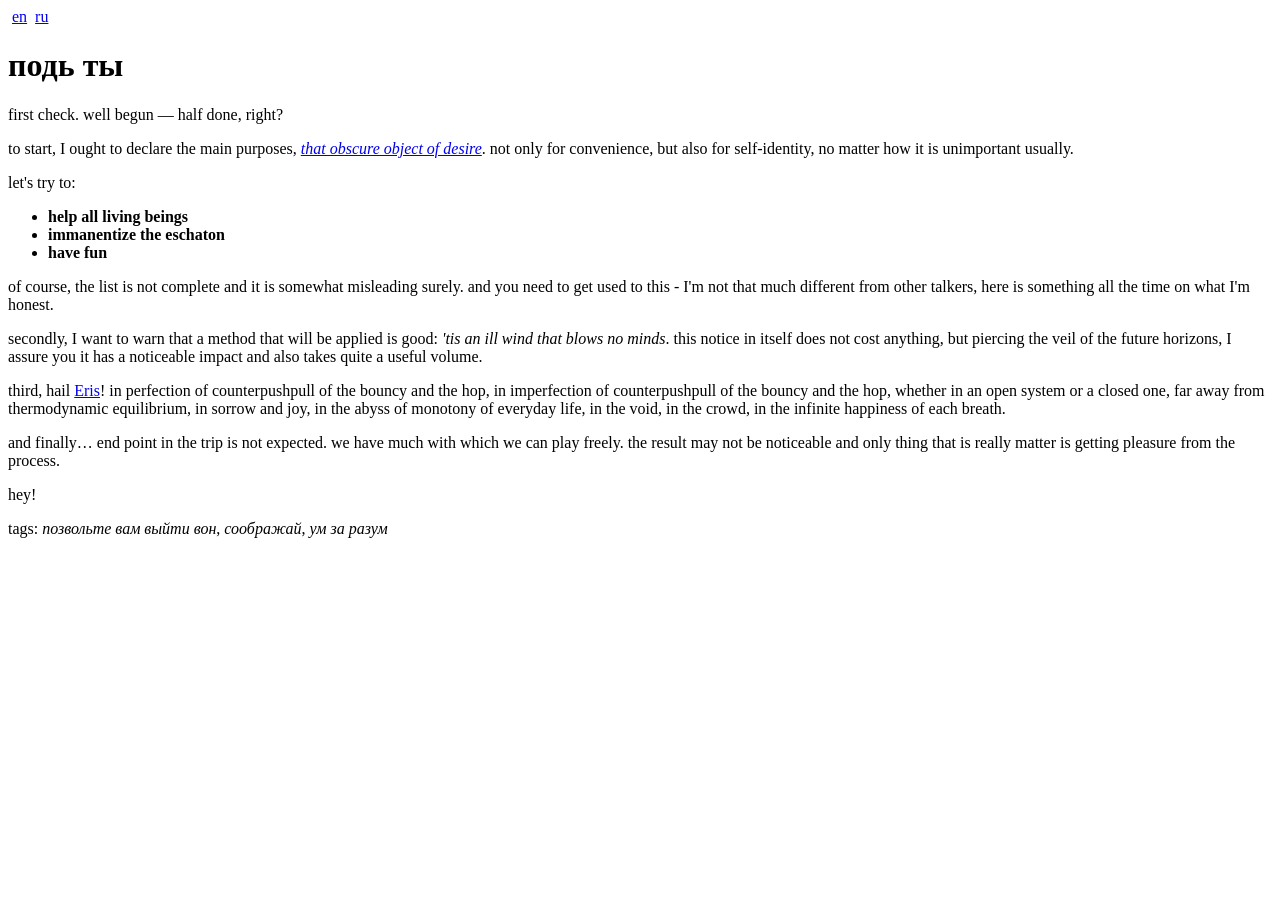
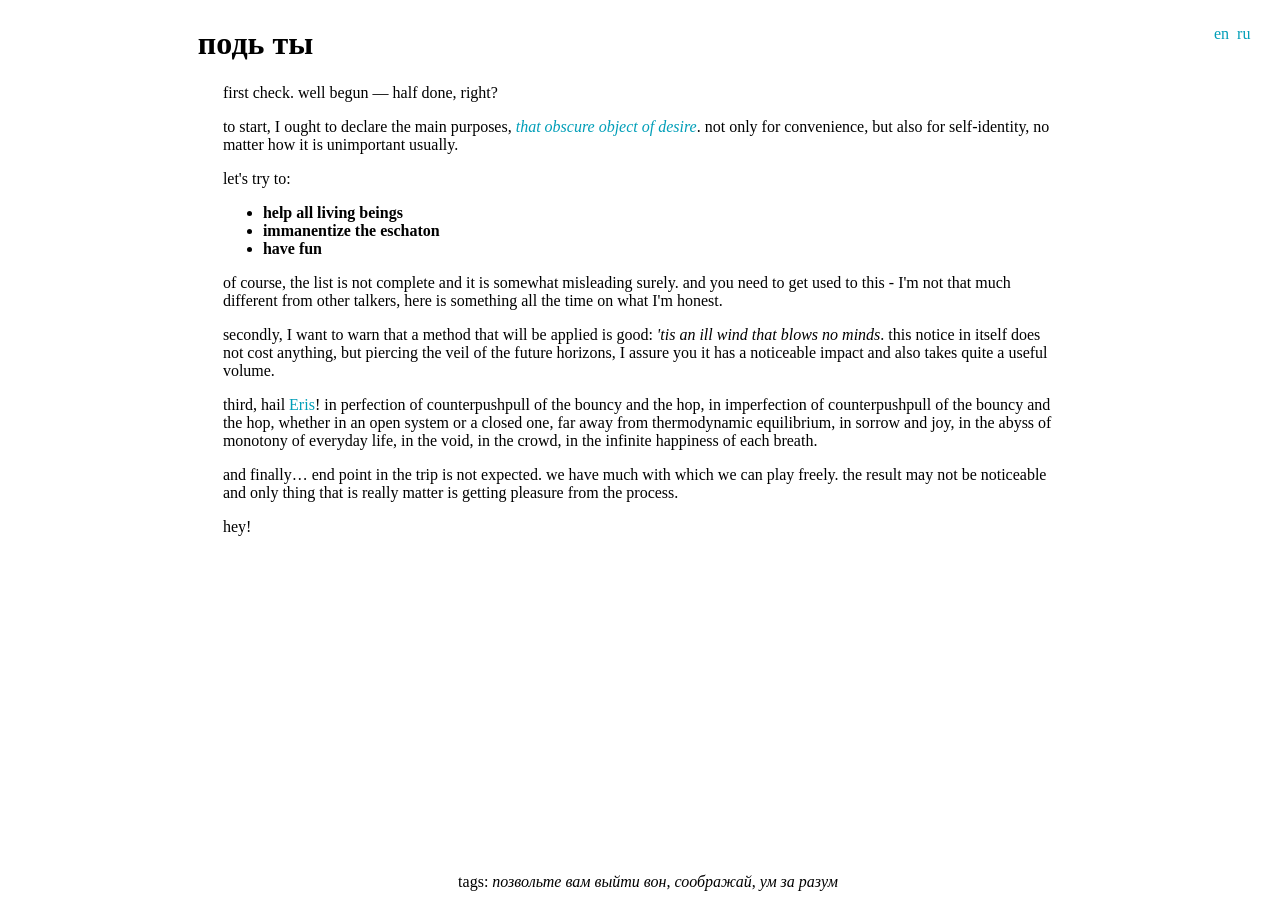
Before and after one commit to slr/slr.github.io, a Jekyll site: the page built from _posts/2013-07-10-point.html, in a window 1280 px wide. Built offline with Jekyll 4.4.1, drawn with Linux system fonts in a browser that asks for light colours.

Commit message:
trying to fix CSS including

```diff
--- a/_includes/header.html
+++ b/_includes/header.html
@@ -8,7 +8,7 @@
   <meta charset="utf-8">
   <title>{{ site.name }}: {{ page.title }}</title>
   <meta name="description" content="{{ site.description }}">
-  <link rel="stylesheet" type="text/css" href="m.css">
+  <link rel="stylesheet" type="text/css" href="/m.css">
 <script>
 var locStor = function () {};
 
```
